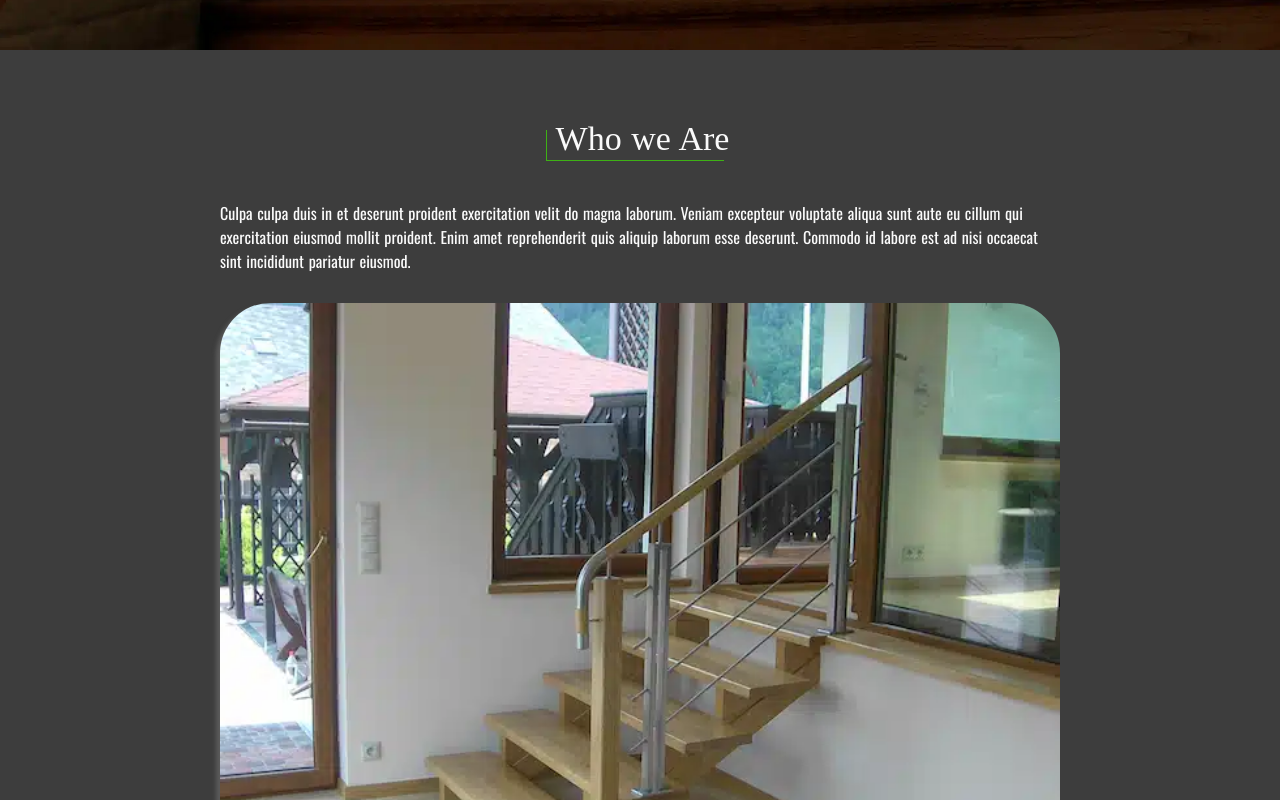
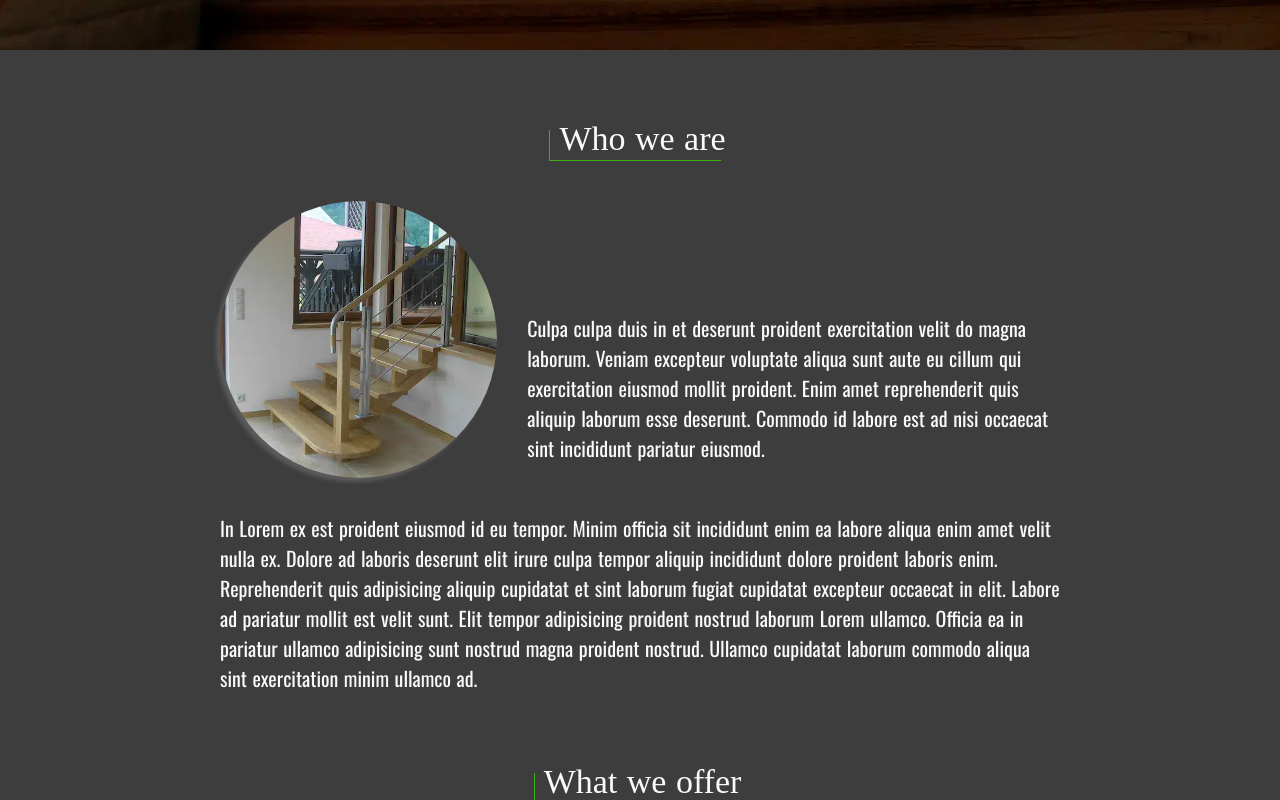
Before and after one commit to SztefkoKamil/wood-stairs, a Nuxt app: page / in a window 1280 px wide. Shown: the part 800-1600 px from the top of the page. Built offline with nearby package versions, Linux system fonts and the light colour scheme; a web font is replaced by a local one.

Commit message:
Add RWD desktop styles for About

```diff
--- a/components/About.vue
+++ b/components/About.vue
@@ -1,7 +1,8 @@
 <template>
   <article id="about" class="about-container">
     <div>
-      <h2 class="section-header">Who we Are</h2>
+      <h2 class="section-header">Who we are</h2>
+      <div class="inner">
         <p>
           Culpa culpa duis in et deserunt proident exercitation velit do magna
           laborum. Veniam excepteur voluptate aliqua sunt aute eu cillum qui
@@ -9,11 +10,18 @@
           aliquip laborum esse deserunt. Commodo id labore est ad nisi occaecat
           sint incididunt pariatur eiusmod.
         </p>
+        <picture>
+          <source
+            media="(max-width: 768px)"
+            srcset="../assets/images/thumbnail-about.webp"
+          />
           <img
             class="shadow-box"
-        src="../assets/images/thumbnail-about.webp"
+            src="../assets/images/thumbnail-about-square.webp"
             alt="wooden stairs"
           />
+        </picture>
+      </div>
       <p>
         In Lorem ex est proident eiusmod id eu tempor. Minim officia sit
         incididunt enim ea labore aliqua enim amet velit nulla ex. Dolore ad
@@ -38,5 +46,32 @@
     border-radius: 50px;
     margin: 30px 0;
   }
+
+  @media screen and (min-width: 768px) {
+    p {
+      font-size: 20px;
+    }
+
+    .inner {
+      display: flex;
+      align-items: flex-end;
+      margin: 0 0 30px;
+
+      p {
+        order: 2;
+        width: 66%;
+        padding: 0 0 20px 30px;
+      }
+
+      picture {
+        width: 33%;
+      }
+
+      img {
+        border-radius: 50%;
+        margin: 0;
+      }
+    }
+  }
 }
 </style>
```
Lines whose indentation alone changed are shown as unchanged.
